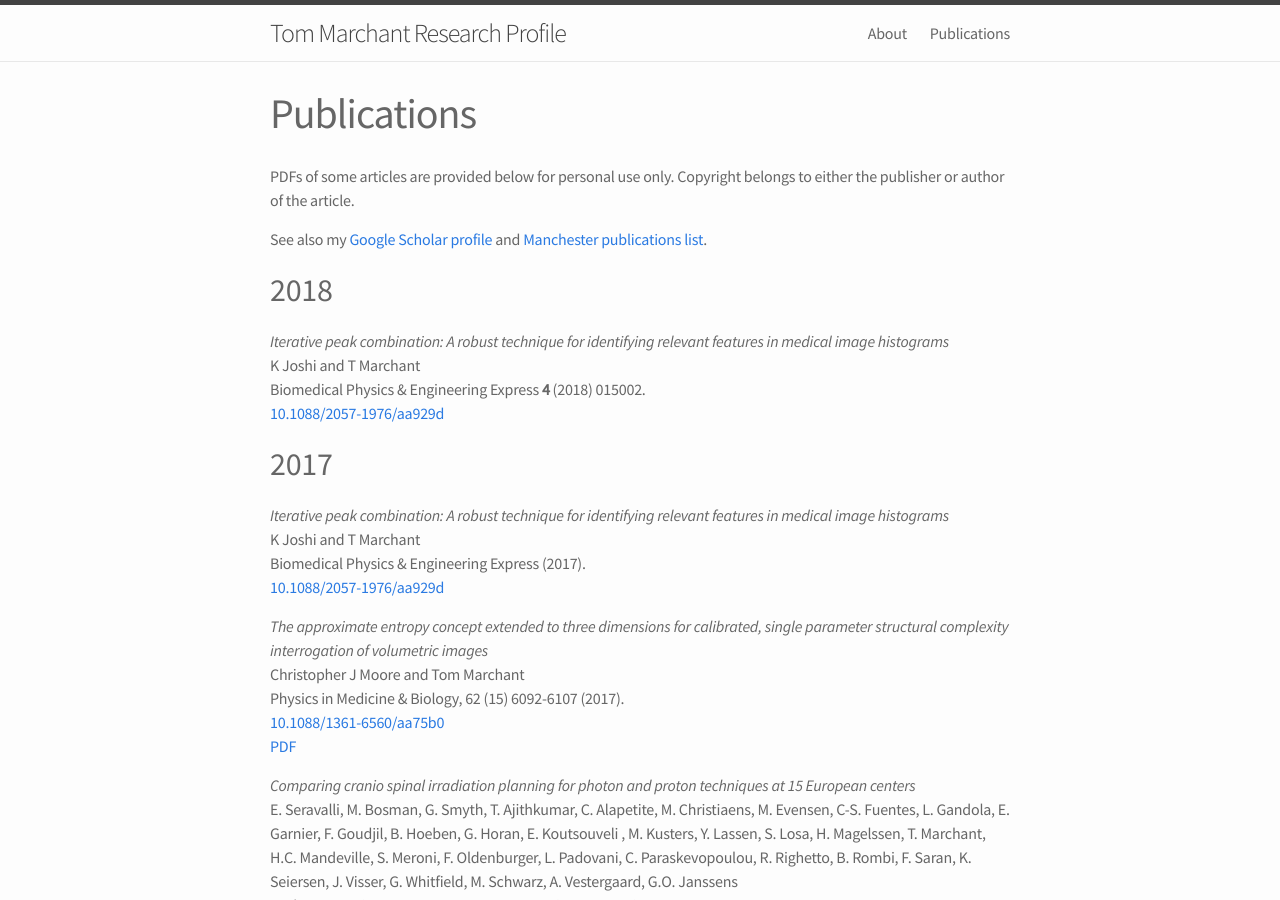
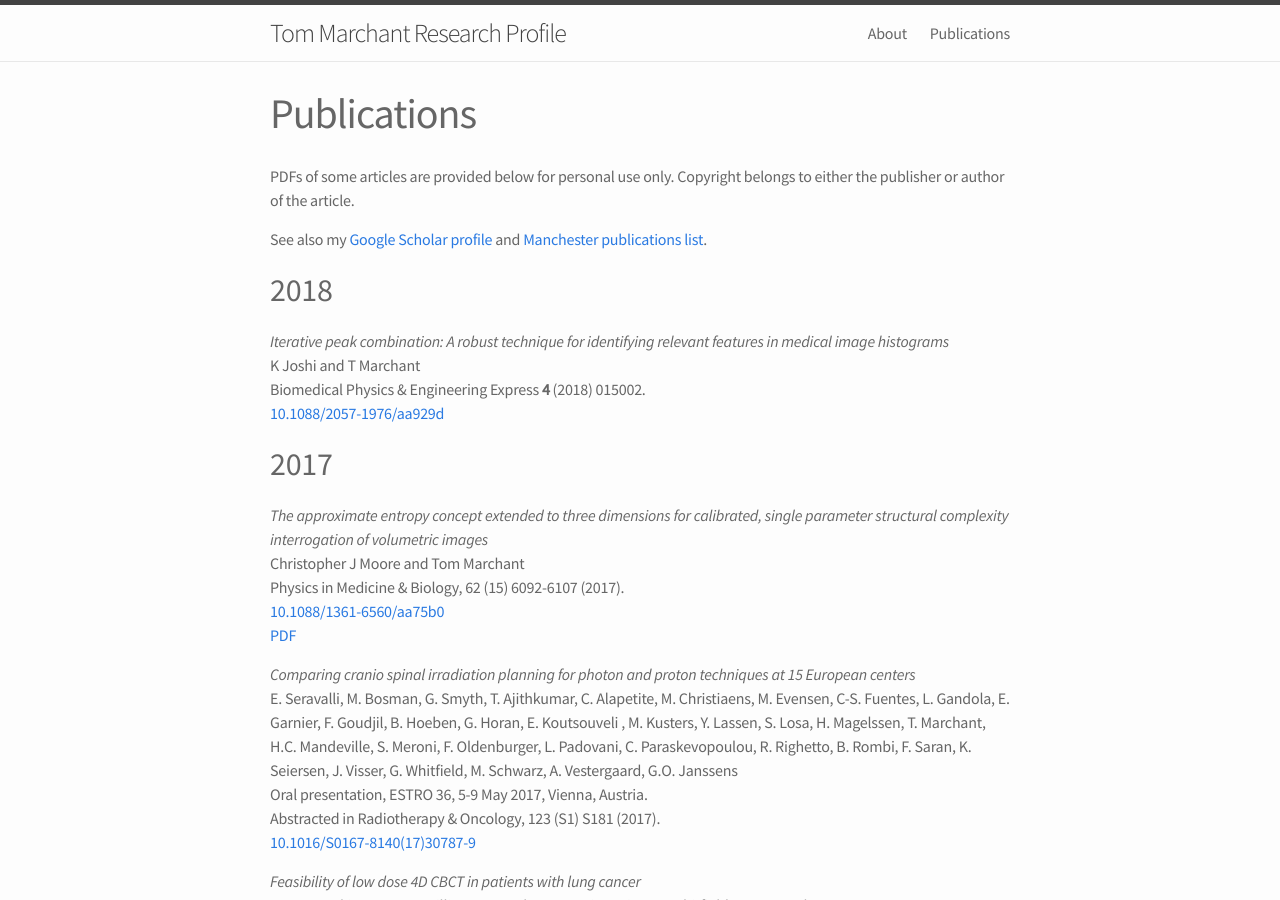
Before and after one commit to temarchant/researchprofile, a Jekyll site: the page built from 02_publications.md, in a window 1280 px wide and 900 px high. Built offline with Jekyll 4.4.1, drawn with Linux system fonts in a browser that asks for light colours.

Commit message:
remove duplicated iterative peak combination paper section

```diff
--- a/02_publications.md
+++ b/02_publications.md
@@ -22,12 +22,6 @@ Biomedical Physics & Engineering Express **4** (2018) 015002.
 
 2017
 ----
-
-*Iterative peak combination: A robust technique for identifying relevant
-features in medical image histograms*
-K Joshi and T Marchant
-Biomedical Physics & Engineering Express (2017).
-[10.1088/2057-1976/aa929d](https://doi.org/10.1088/2057-1976/aa929d)
 
 *The approximate entropy concept extended to three dimensions for calibrated,
 single parameter structural complexity interrogation of volumetric images*
```
